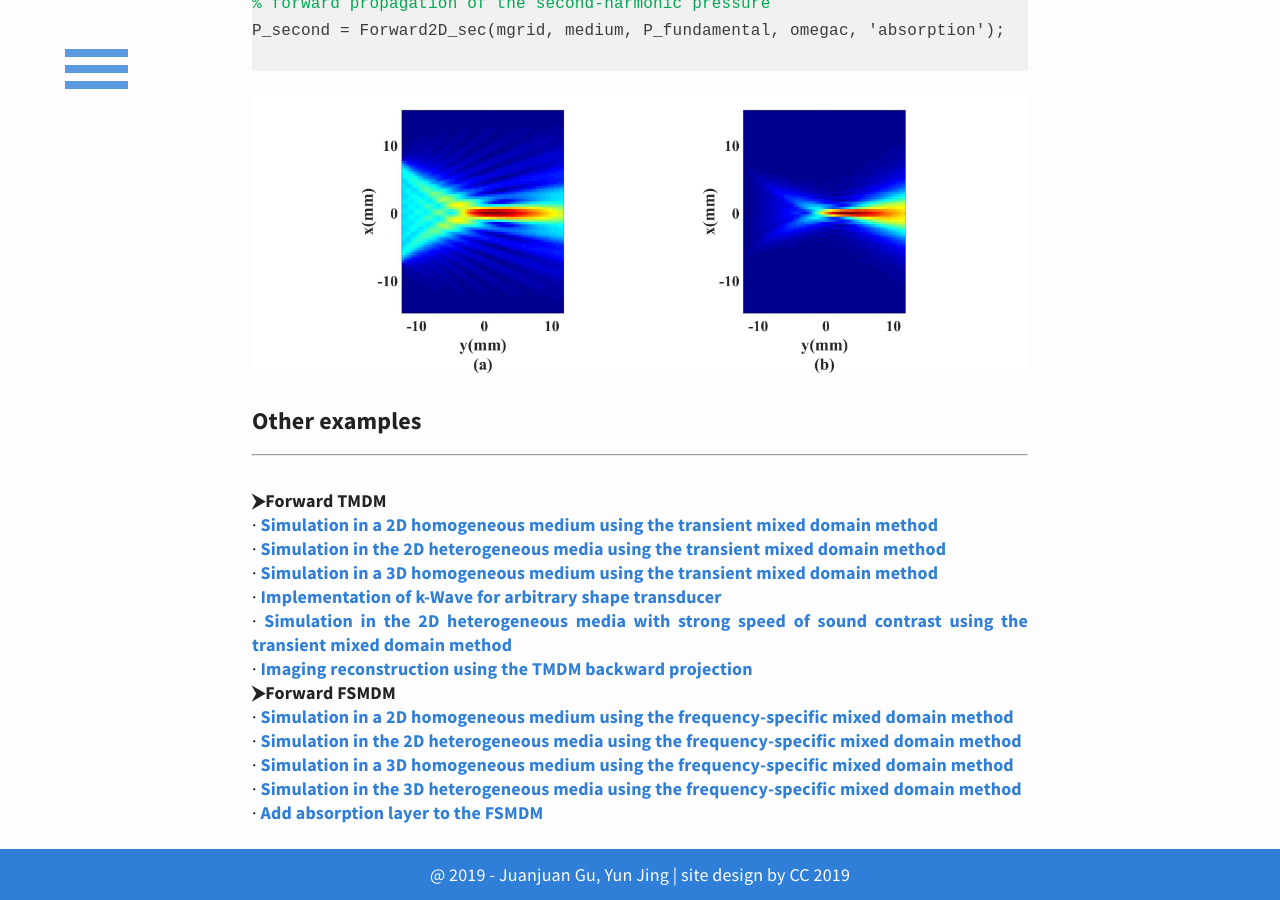
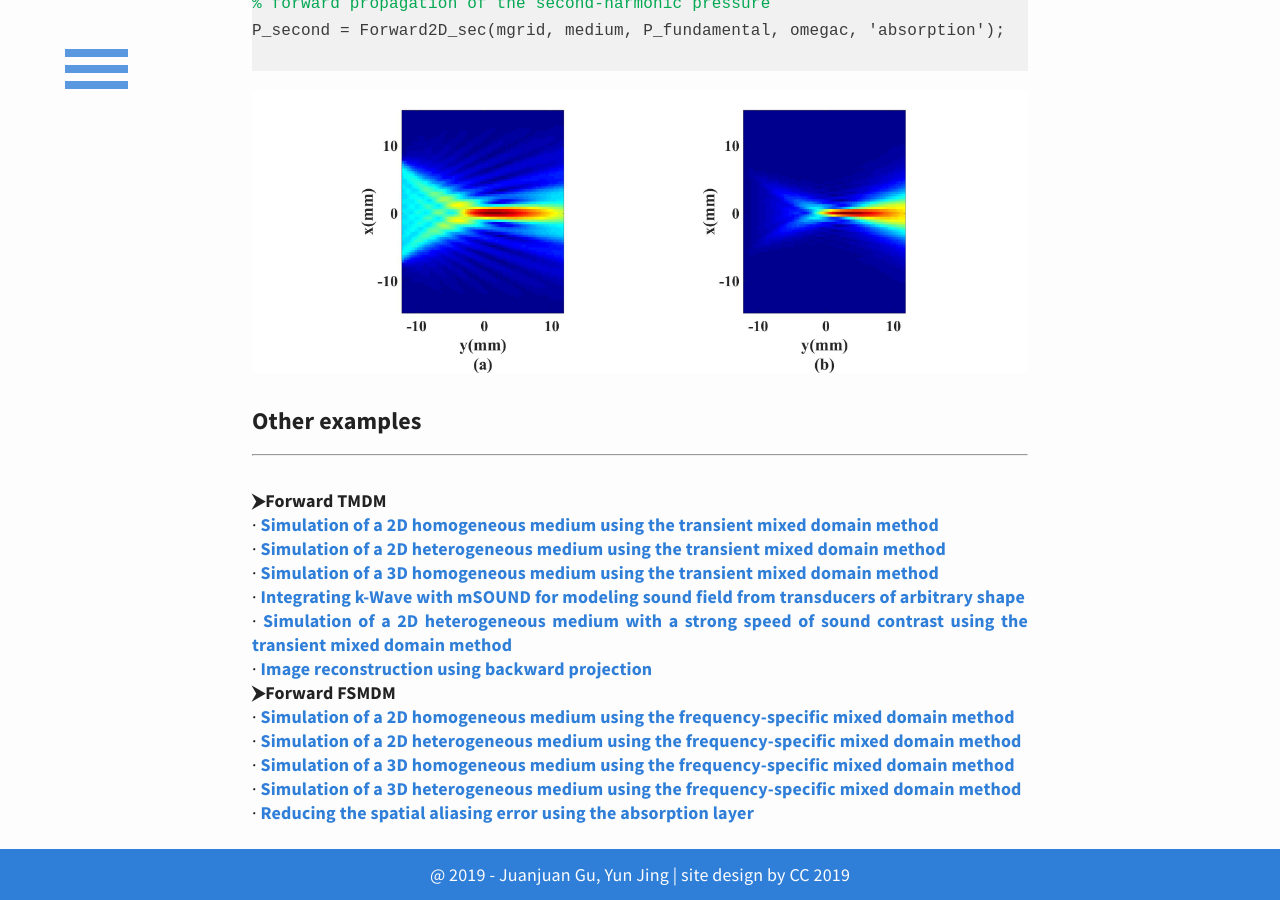
Before and after one commit to m-SOUND/mSOUND, a Jekyll site: the page built from _posts/2019-02-20-FSMDM_2D_homogeneous.html, in a window 1280 px wide and 900 px high, scrolled down 1835 px. Built offline with Jekyll 4.4.1, drawn with Linux system fonts in a browser that asks for light colours; some of the changed text lies outside the part shown.

Commit message:
Update 2019-02-20-FSMDM_2D_homogeneous.html

```diff
--- a/_posts/2019-02-20-FSMDM_2D_homogeneous.html
+++ b/_posts/2019-02-20-FSMDM_2D_homogeneous.html
@@ -1,5 +1,5 @@
 ---
-title: Simulation in a 2D homogeneous medium using the frequency-specific mixed domain method
+title: Simulation of a 2D homogeneous medium using the frequency-specific mixed domain method
 ---
 <p>
 <br>
@@ -19,7 +19,7 @@
  <br>
  This simulation setup is based on the
    <a href="https://m-sound.github.io/mSOUND/TMDM_2D_homogeneous">
-  Simulation in the 2D homogeneous media using the transient mixed domain method</a>.
+  Simulation of a 2D homogeneous medium using the transient mixed domain method</a>.
   The phase delay for each element in the transducer are the same in the two cases.
   We first need to define the temporal and spatial computational domain in 2D forward simulations. In FSMDM, time step and
  temporal domain size are set to 0.
@@ -87,29 +87,30 @@
 <h6>Other examples</h6>
 <hr>
 <p>
-<br><h7 style='font-weight:bold;'>&#11166;Forward TMDM</h7>
+ <br> <h7 style='font-weight:bold;'>&#11166;Forward TMDM</h7>
  <br>&middot;<a href="https://m-sound.github.io/mSOUND/TMDM_2D_homogeneous">
-    Simulation in a 2D homogeneous medium using the transient mixed domain method</a>
+    Simulation of a 2D homogeneous medium using the transient mixed domain method</a>
  <br>&middot;<a href="https://m-sound.github.io/mSOUND/TMDM_2D_heterogeneous">
-    Simulation in the 2D heterogeneous media using the transient mixed domain method</a>
+    Simulation of a 2D heterogeneous medium using the transient mixed domain method</a>
 <br>&middot;<a href="https://m-sound.github.io/mSOUND/TMDM_3D_homogeneous">
-    Simulation in a 3D homogeneous medium using the transient mixed domain method</a>
-<br>&middot;<a href="https://m-sound.github.io/mSOUND/combine-k-Wave-TMDM">
-    Implementation of k-Wave for arbitrary shape transducer</a>
+    Simulation of a 3D homogeneous medium using the transient mixed domain method</a>
+ <br>&middot;<a href="https://m-sound.github.io/mSOUND/combine-k-Wave-TMDM">
+    Integrating k-Wave with mSOUND for modeling sound field from transducers of arbitrary shape</a>
 <br>&middot;<a href="https://m-sound.github.io/mSOUND/TMDM-2D-strong-speed-of-sound-contrast">
-    Simulation in the 2D heterogeneous media with strong speed of sound contrast using the transient mixed domain method</a>
+    Simulation of a 2D heterogeneous medium with a strong speed of sound contrast using the transient mixed domain method</a>
 <br>&middot;<a href="https://m-sound.github.io/mSOUND/Backward_TMDM">
-    Imaging reconstruction using the TMDM backward projection</a>
+    Image reconstruction using backward projection</a>
 
-<br><h7 style='font-weight:bold;'>&#11166;Forward FSMDM</h7>
+
+  <br><h7 style='font-weight:bold;'>&#11166;Forward FSMDM</h7>
 <br>&middot;<a href="https://m-sound.github.io/mSOUND/FSMDM_2D_homogeneous">
-    Simulation in a 2D homogeneous medium using the frequency-specific mixed domain method</a>
+    Simulation of a 2D homogeneous medium using the frequency-specific mixed domain method</a>
 <br>&middot;<a href="https://m-sound.github.io/mSOUND/FSMDM_2D_heterogeneous">
-    Simulation in the 2D heterogeneous media using the frequency-specific mixed domain method</a>
+    Simulation of a 2D heterogeneous medium using the frequency-specific mixed domain method</a>
 <br>&middot;<a href="https://m-sound.github.io/mSOUND/FSMDM_3D_homogeneous">
-    Simulation in a 3D homogeneous medium using the frequency-specific mixed domain method</a>
+    Simulation of a 3D homogeneous medium using the frequency-specific mixed domain method</a>
 <br>&middot;<a href="https://m-sound.github.io/mSOUND/FSMDM-3D_heterogeneous">
-    Simulation in the 3D heterogeneous media using the frequency-specific mixed domain method</a>
-<br>&middot;<a href="https://m-sound.github.io/mSOUND/2D_absorption">
-    Add absorption layer to the FSMDM</a>
+    Simulation of a 3D heterogeneous medium using the frequency-specific mixed domain method</a>
+ <br>&middot;<a href="https://m-sound.github.io/mSOUND/2D_absorption">
+    Reducing the spatial aliasing error using the absorption layer</a>
 </p>
```
